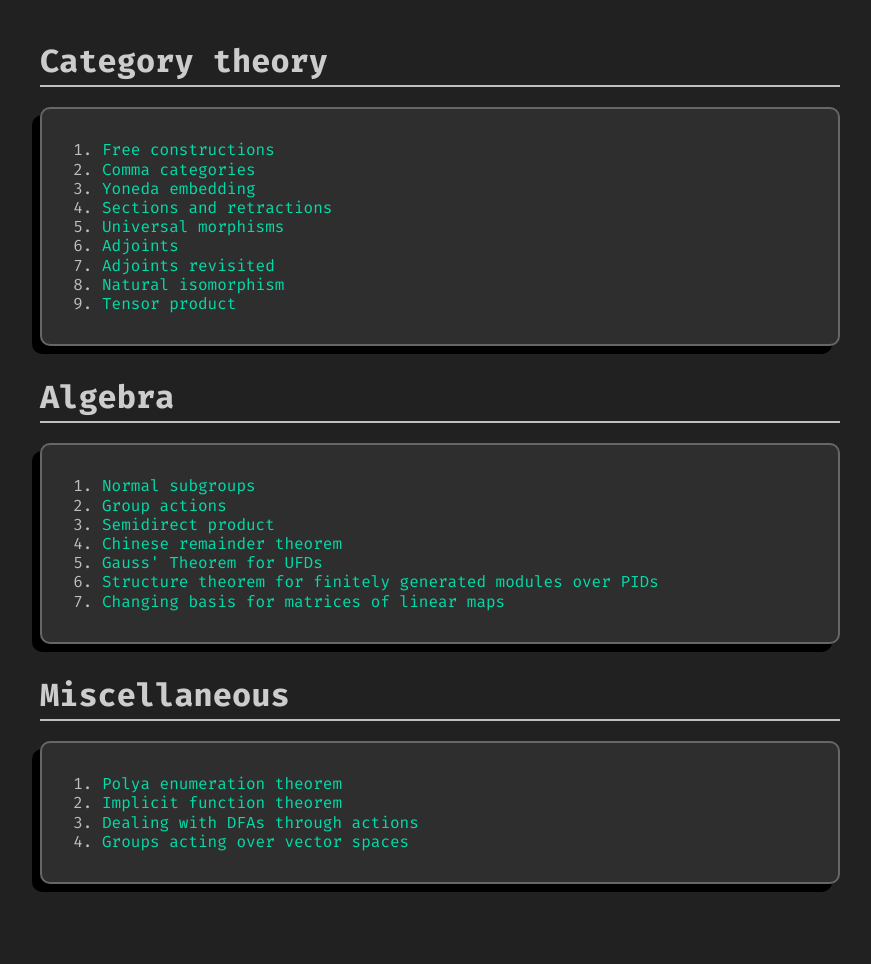
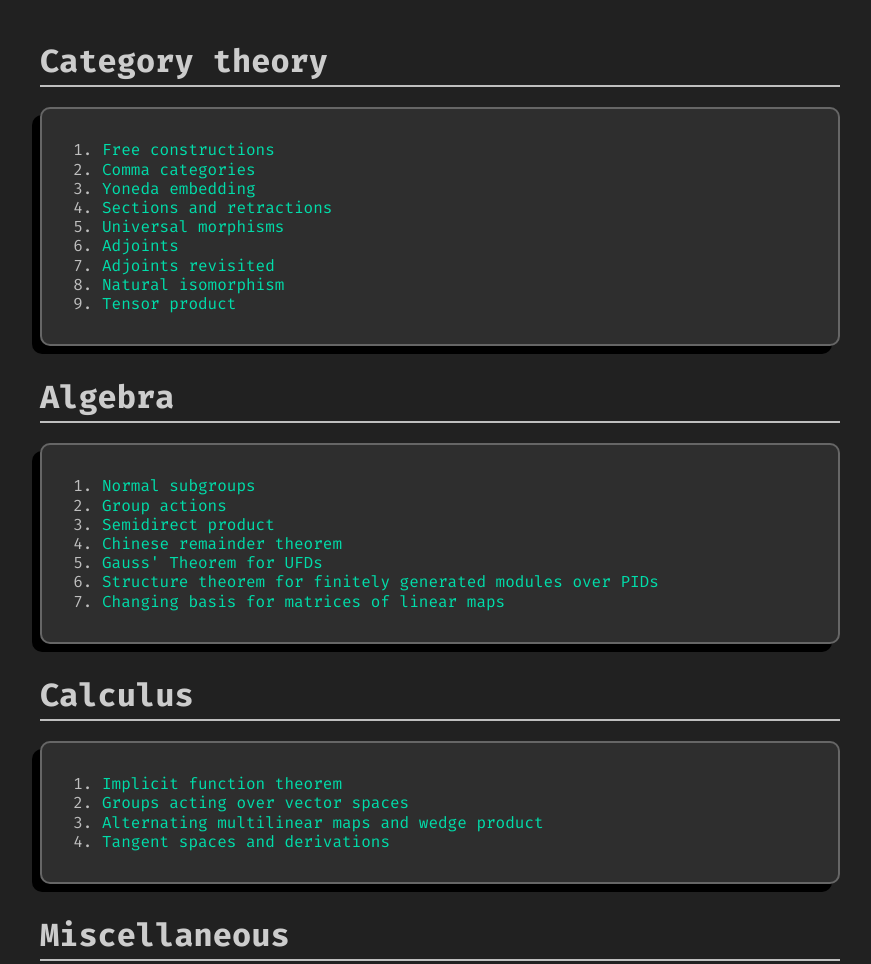
Before and after one commit to Soham-Saha/Soham-Saha.github.io, a plain HTML site: page Notes/index.html in a window 1280 px wide. Shown: the top 964 px of the page, without its empty margins (200-1071 px from the left). Before the commit the page ends 904 px from the top, so only its background shows below. Drawn offline with Linux system fonts and the light colour scheme.

Commit message:
Added some calc notes

```diff
--- a/Notes/index.html
+++ b/Notes/index.html
@@ -37,6 +37,9 @@
     <p class="title">Algebra</p>
     <div id="algLinks" class="card"></div>
 
+    <p class="title">Calculus</p>
+    <div id="calcLinks" class="card"></div>
+
     <p class="title">Miscellaneous</p>
     <div id="miscLinks" class="card"></div>
 </body>
@@ -65,10 +68,15 @@
     add_to(links, document.getElementById("algLinks"));
 
     links = new Array(0);
+    links.push(new NoteLink("Implicit function theorem", "Implicit_function_thm/main.pdf"));
+    links.push(new NoteLink("Groups acting over vector spaces", "Groups_over_vect/main.pdf"));
+    links.push(new NoteLink("Alternating multilinear maps and wedge product", "Alt_mult_maps/main.pdf"));
+    links.push(new NoteLink("Tangent spaces and derivations", "Tangent_spaces/main.pdf"));
+    add_to(links, document.getElementById("calcLinks"));
+
+    links = new Array(0);
     links.push(new NoteLink("Polya enumeration theorem", "Polya_enumeration_thm/main.pdf"));
-    links.push(new NoteLink("Implicit function theorem", "Implicit_function_thm/main.pdf"));
     links.push(new NoteLink("Dealing with DFAs through actions", "DFA_actions/main.pdf"));
-    links.push(new NoteLink("Groups acting over vector spaces", "Groups_over_vect/main.pdf"));
     add_to(links, document.getElementById("miscLinks"));
 </script>
 
```
Also changed, not shown: 5 other files.
